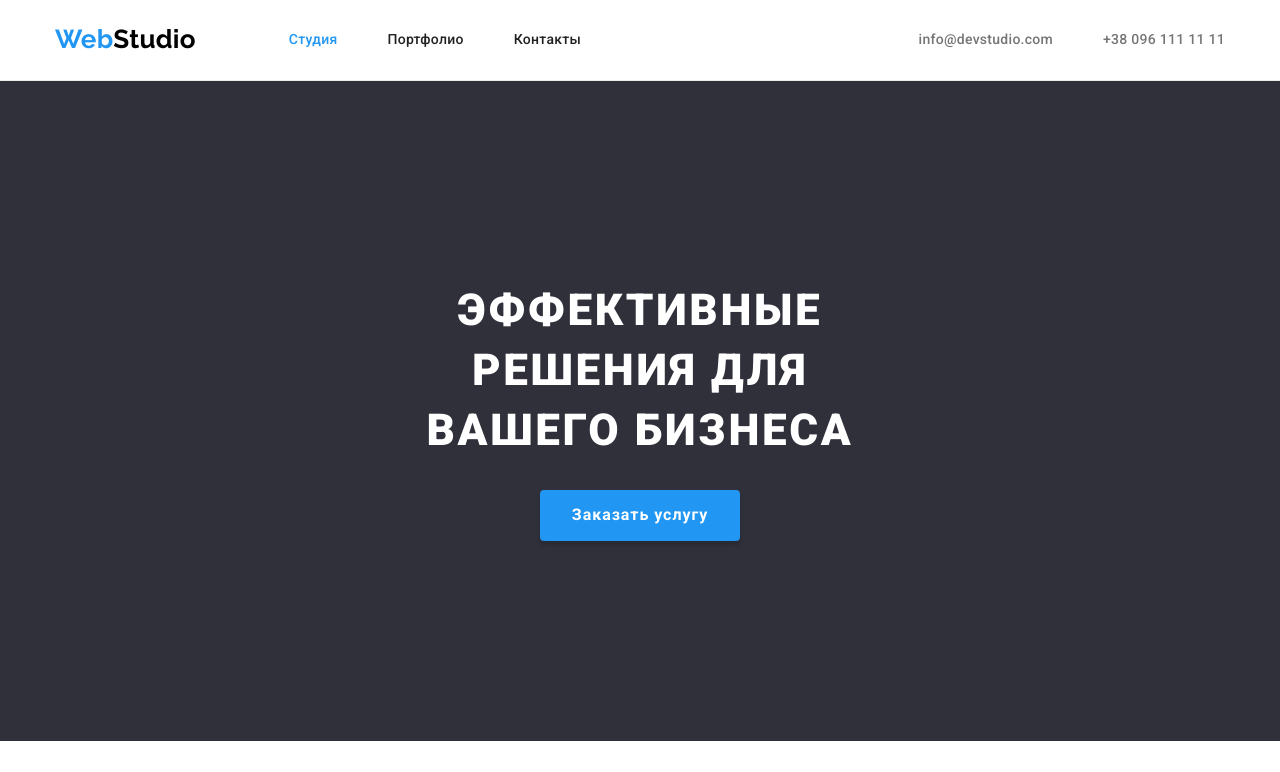
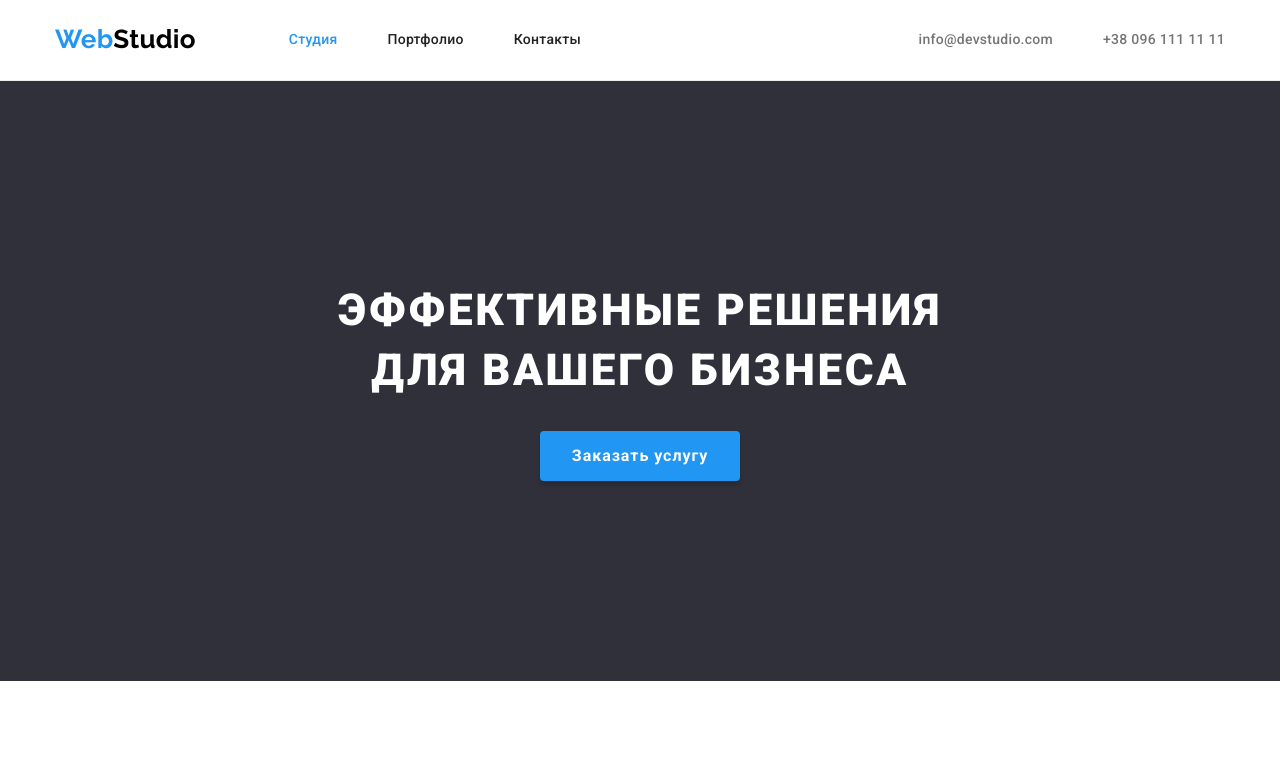
Before and after one commit to van-jule/goit-markup-hw-03, a plain HTML site: page index.html in a window 1280 px wide. Shown: the top 772 px of the page. Drawn offline with nearby package versions, Linux system fonts and the light colour scheme.

Commit message:
исправляет ошибку в формуле hero

```diff
--- a/css/styles.css
+++ b/css/styles.css
@@ -191,7 +191,7 @@ address {
   letter-spacing: 0.06em;
   text-transform: uppercase;
   color: #ffffff;
-  width: calc(100% / 12 * 5);
+  width: calc(100% / 12 * 6);
 }
 
 .header {
```
